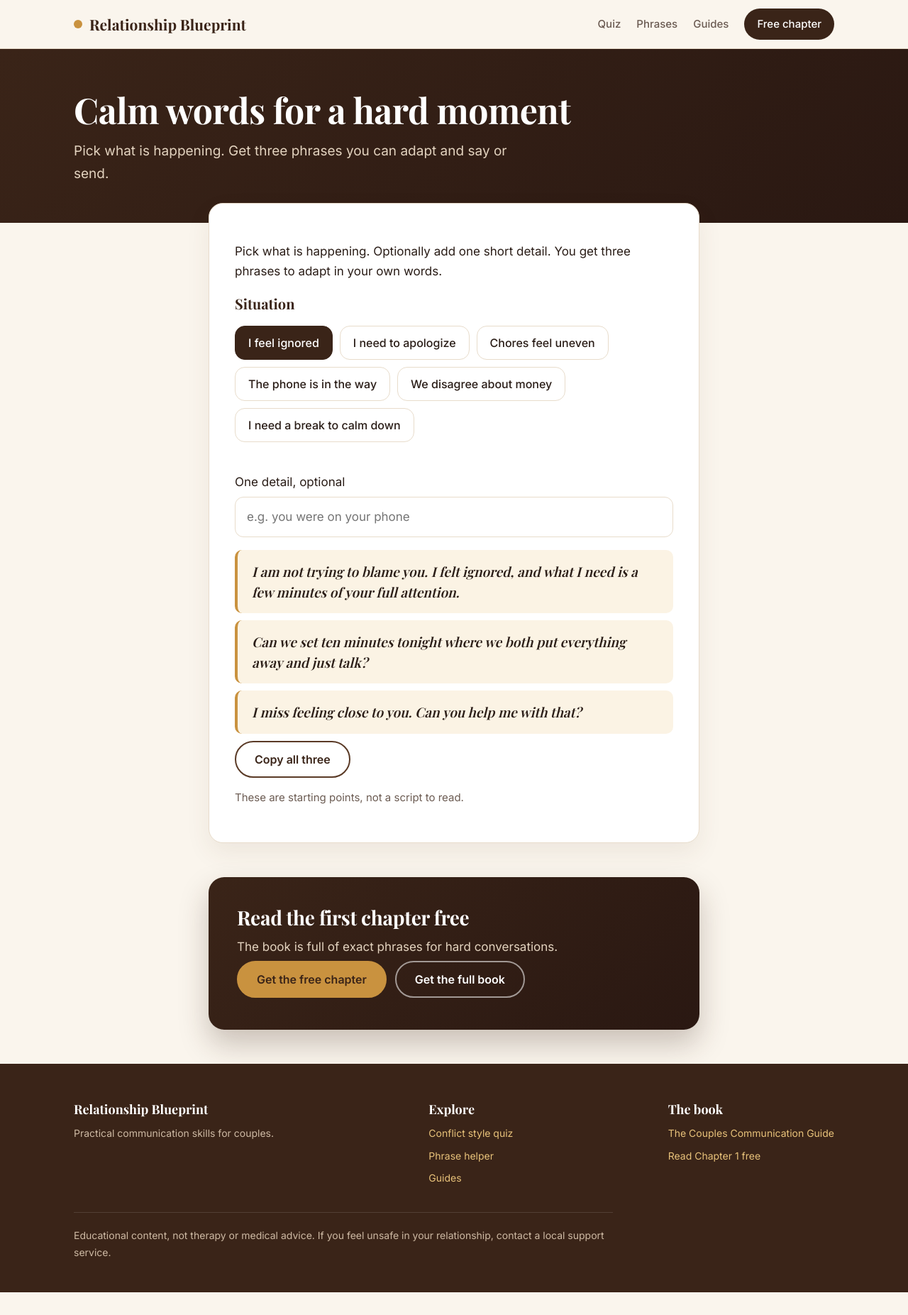
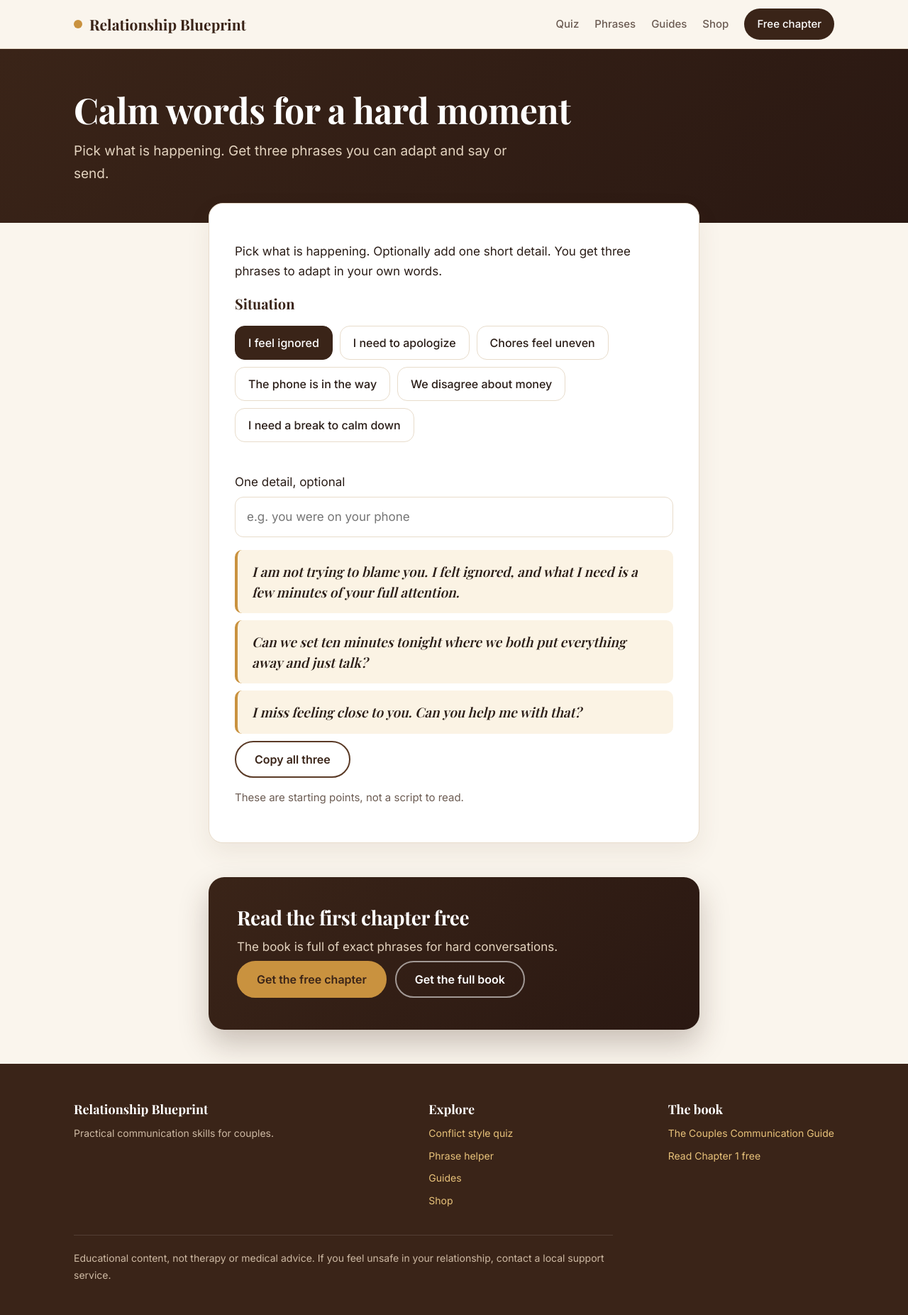
Before and after one commit to relationshipblueprint/relationshipblueprint.github.io, a plain HTML site: page phrases.html in a window 1280 px wide. Shown: the whole page at 71% size. Before the commit the page ends 1821 px from the top, so only its background shows below. Drawn offline with nearby package versions, Linux system fonts and the light colour scheme.

Commit message:
Update phrases.html with new shop link

```diff
--- a/phrases.html
+++ b/phrases.html
@@ -5,8 +5,8 @@
 <link rel="preconnect" href="https://fonts.googleapis.com"><link rel="preconnect" href="https://fonts.gstatic.com" crossorigin>
 <link rel="stylesheet" href="https://fonts.googleapis.com/css2?family=Inter:wght@400;500;600&family=Playfair+Display:wght@600;700&display=swap">
 <link rel="stylesheet" href="/style.css"></head><body>
-<header class="top"><div class="wrap"><a class="brand" href="/"><i></i>Relationship Blueprint</a><nav aria-label="Main"><a href="/quiz">Quiz</a><a href="/phrases">Phrases</a><a href="/guides">Guides</a><a class="navbtn" href="https://jknowles1.gumroad.com/l/free-sample-chapter" rel="noopener">Free chapter</a></nav><details class="menu"><summary>Menu</summary><div class="panel2"><a href="/quiz">Conflict style quiz</a><a href="/phrases">Phrase helper</a><a href="/guides">Guides</a><a class="free" href="https://jknowles1.gumroad.com/l/free-sample-chapter" rel="noopener">Get the free chapter</a></div></details></div></header>
+<header class="top"><div class="wrap"><a class="brand" href="/"><i></i>Relationship Blueprint</a><nav aria-label="Main"><a href="/quiz">Quiz</a><a href="/phrases">Phrases</a><a href="/guides">Guides</a><a href="/shop">Shop</a><a class="navbtn" href="https://jknowles1.gumroad.com/l/free-sample-chapter" rel="noopener">Free chapter</a></nav><details class="menu"><summary>Menu</summary><div class="panel2"><a href="/quiz">Conflict style quiz</a><a href="/phrases">Phrase helper</a><a href="/guides">Guides</a><a href="/shop">Shop</a><a class="free" href="https://jknowles1.gumroad.com/l/free-sample-chapter" rel="noopener">Get the free chapter</a></div></details></div></header>
 <main><div class="pagehead"><div class="wrap"><h1>Calm words for a hard moment</h1><p>Pick what is happening. Get three phrases you can adapt and say or send.</p></div></div><div class="narrow"><div class="panel"><div id="phrases"><p>Loading...</p></div><p class="note">These are starting points, not a script to read.</p></div><aside class="cta"><h3>Read the first chapter free</h3><p>The book is full of exact phrases for hard conversations.</p><p class="row"><a class="btn" href="https://jknowles1.gumroad.com/l/free-sample-chapter" rel="noopener">Get the free chapter</a> <a class="btn alt" href="https://jknowles1.gumroad.com/l/vdtxht" rel="noopener">Get the full book</a></p></aside></div></main>
-<footer class="foot"><div class="wrap"><div class="cols"><div><h4>Relationship Blueprint</h4><p>Practical communication skills for couples.</p></div><div><h4>Explore</h4><p><a href="/quiz">Conflict style quiz</a></p><p><a href="/phrases">Phrase helper</a></p><p><a href="/guides">Guides</a></p></div><div><h4>The book</h4><p><a href="https://jknowles1.gumroad.com/l/vdtxht" rel="noopener">The Couples Communication Guide</a></p><p><a href="https://jknowles1.gumroad.com/l/free-sample-chapter" rel="noopener">Read Chapter 1 free</a></p></div></div>
+<footer class="foot"><div class="wrap"><div class="cols"><div><h4>Relationship Blueprint</h4><p>Practical communication skills for couples.</p></div><div><h4>Explore</h4><p><a href="/quiz">Conflict style quiz</a></p><p><a href="/phrases">Phrase helper</a></p><p><a href="/guides">Guides</a></p><p><a href="/shop">Shop</a></p></div><div><h4>The book</h4><p><a href="https://jknowles1.gumroad.com/l/vdtxht" rel="noopener">The Couples Communication Guide</a></p><p><a href="https://jknowles1.gumroad.com/l/free-sample-chapter" rel="noopener">Read Chapter 1 free</a></p></div></div>
 <p class="fine">Educational content, not therapy or medical advice. If you feel unsafe in your relationship, contact a local support service.</p></div></footer>
 <script type="module" src="/app.js"></script><script data-goatcounter="https://relationshipblueprint.goatcounter.com/count" async src="//gc.zgo.at/count.js"></script></body></html>
```
